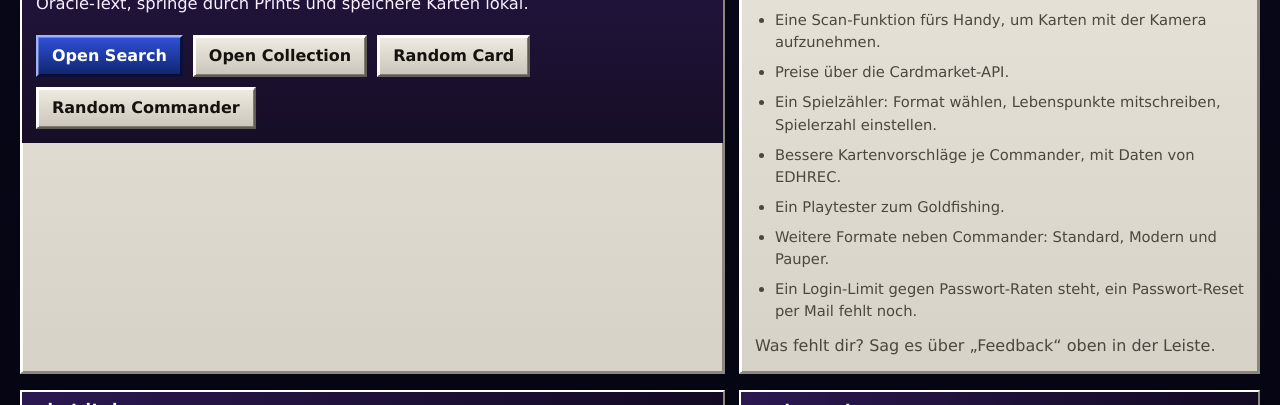
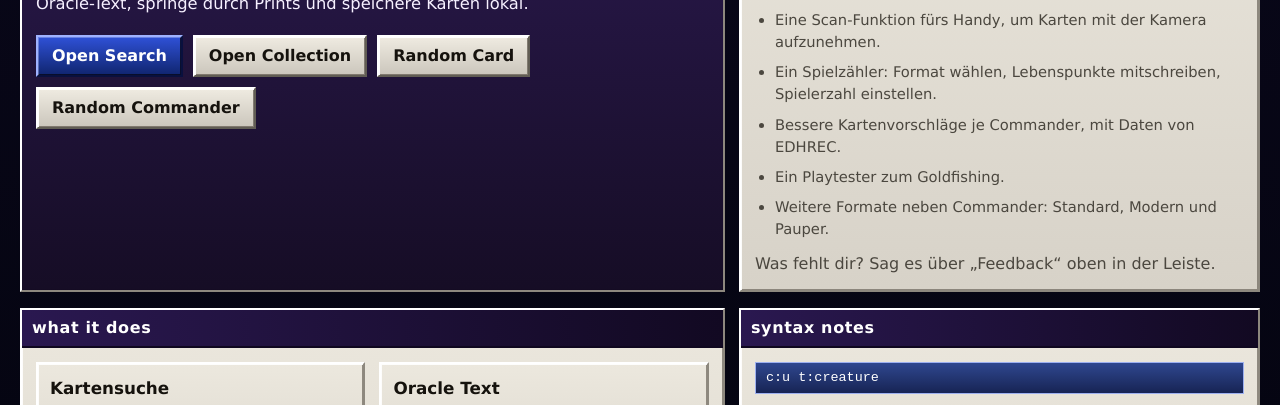
Before and after one commit to Geldflamme365/MTG-Cardfetcher, a website with bundled scripts: page Remasurium/index.html in a window 1280 px wide. Shown: the part 330-735 px from the top of the page. Built offline with nearby package versions, Linux system fonts and the light colour scheme; no server answers.

Commit message:
Startfenster zieht mit, Roadmap gekürzt
Das linke Fenster wird so hoch wie das daneben, der dunkle Bereich blieb
aber auf Inhaltshöhe stehen. Seit die Roadmap länger ist, klaffte darunter
der helle Rahmen auf. Jetzt füllt er die Höhe aus.

Ausserdem zwei Punkte raus: die Cardmarket-Preise und der Passwort-Reset.

```diff
--- a/Remasurium/i18n.js
+++ b/Remasurium/i18n.js
@@ -144,7 +144,6 @@ const EN = {
     "The project keeps growing. What is coming next:",
   "Eine Scan-Funktion fürs Handy, um Karten mit der Kamera aufzunehmen.":
     "A scan function for phones, to capture cards with the camera.",
-  "Preise über die Cardmarket-API.": "Prices through the Cardmarket API.",
   "Ein Spielzähler: Format wählen, Lebenspunkte mitschreiben, Spielerzahl einstellen.":
     "A game tracker: pick a format, keep life totals, set the number of players.",
   "Bessere Kartenvorschläge je Commander, mit Daten von EDHREC.":
@@ -152,8 +151,6 @@ const EN = {
   "Ein Playtester zum Goldfishing.": "A playtester for goldfishing.",
   "Weitere Formate neben Commander: Standard, Modern und Pauper.":
     "More formats besides Commander: Standard, Modern and Pauper.",
-  "Ein Login-Limit gegen Passwort-Raten steht, ein Passwort-Reset per Mail fehlt noch.":
-    "A login limit against password guessing is in place, a password reset by email is still missing.",
   "Was fehlt dir? Sag es über „Feedback“ oben in der Leiste.":
     "Missing something? Tell us through “Feedback” up in the bar.",
 
--- a/Remasurium/index.html
+++ b/Remasurium/index.html
@@ -68,12 +68,10 @@
             </p>
             <ul class="dev-notes">
               <li>Eine Scan-Funktion fürs Handy, um Karten mit der Kamera aufzunehmen.</li>
-              <li>Preise über die Cardmarket-API.</li>
               <li>Ein Spielzähler: Format wählen, Lebenspunkte mitschreiben, Spielerzahl einstellen.</li>
               <li>Bessere Kartenvorschläge je Commander, mit Daten von EDHREC.</li>
               <li>Ein Playtester zum Goldfishing.</li>
               <li>Weitere Formate neben Commander: Standard, Modern und Pauper.</li>
-              <li>Ein Login-Limit gegen Passwort-Raten steht, ein Passwort-Reset per Mail fehlt noch.</li>
             </ul>
             <p class="small-note">
               Was fehlt dir? Sag es über „Feedback“ oben in der Leiste.
--- a/Remasurium/styles.css
+++ b/Remasurium/styles.css
@@ -300,7 +300,15 @@ a:visited {
   grid-template-columns: 320px minmax(0, 1fr);
 }
 
+/* Das Fenster wird so hoch wie das daneben. Ohne das bleibt der dunkle
+   Bereich auf Inhaltshöhe stehen und darunter klafft der helle Rahmen. */
+.hero-panel {
+  display: flex;
+  flex-direction: column;
+}
+
 .hero-panel .panel-body {
+  flex: 1;
   color: #f6f0ff;
   background: linear-gradient(180deg, rgba(40, 22, 78, 0.98), rgba(18, 9, 34, 0.98));
 }
```
